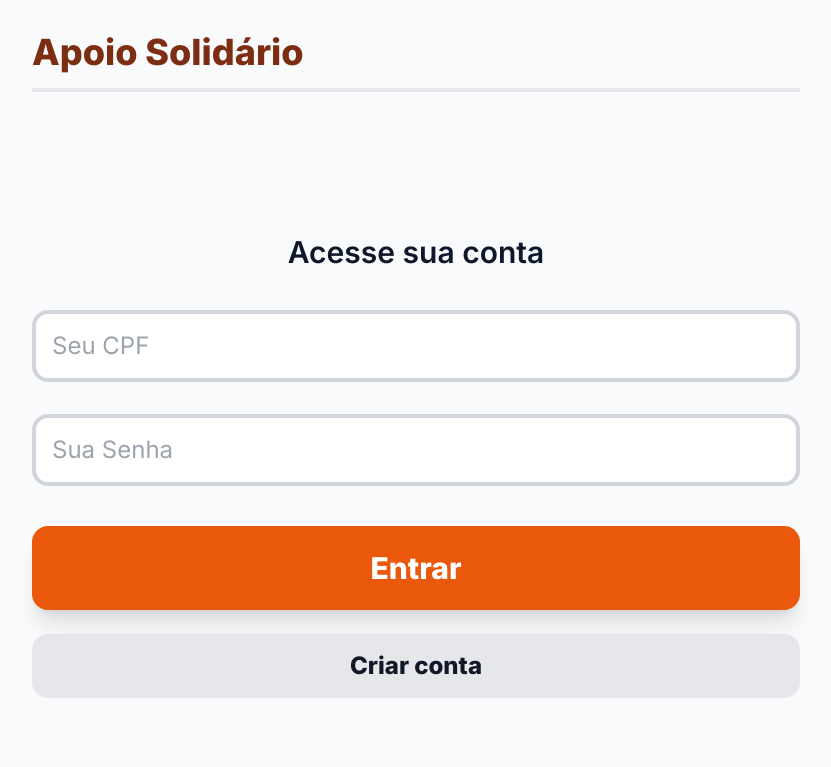
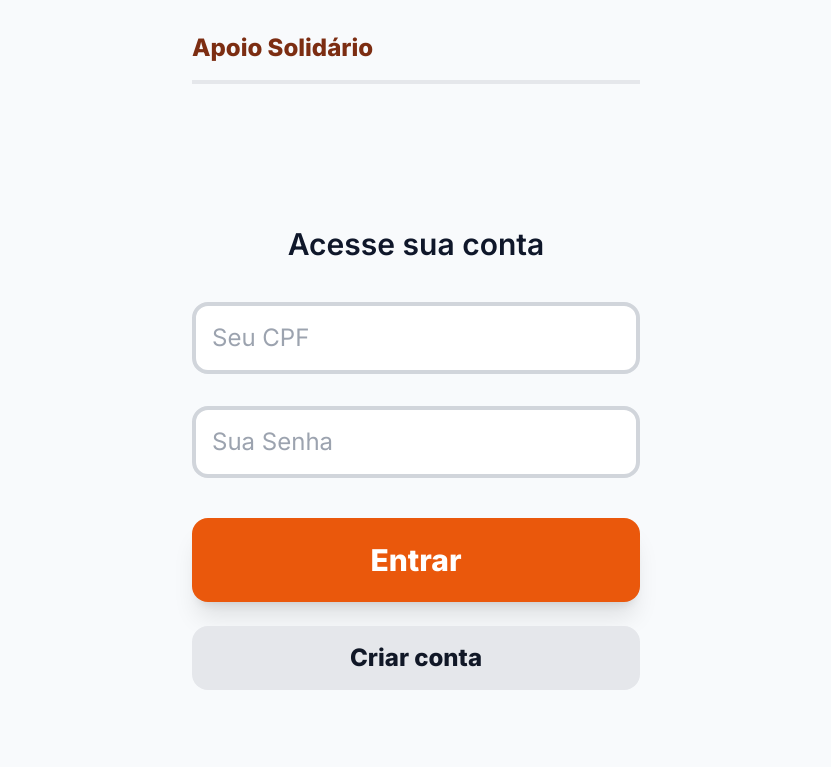
Before and after one commit to cyyzone/apoio-solidario, a Flask app: page / in a window 1280 px wide. Shown: the top 767 px of the page, without its empty margins (224-1055 px from the left). Run offline with Flask 3, Linux system fonts and the light colour scheme; some libraries are stand-ins or nearby versions.

Commit message:
Compacta layout para telas de celular

```diff
--- a/templates/index.html
+++ b/templates/index.html
@@ -33,26 +33,26 @@
 
 <body class="min-h-screen flex flex-col items-center p-4 sm:p-8">
 
-    <header class="w-full max-w-3xl flex justify-between items-center mb-8 border-b-4 border-gray-200 pb-4">
-        <h1 class="text-3xl sm:text-4xl font-extrabold text-orange-900">Apoio Solidário</h1>
-        <div class="flex items-center gap-3">
-            <button id="btn-notificacoes" class="hidden-screen relative bg-orange-100 hover:bg-orange-200 text-orange-900 font-bold py-3 px-4 rounded-xl text-xl transition-colors shadow-sm focus:ring-4 focus:ring-orange-300">
+    <header class="w-full max-w-md flex justify-between items-center gap-2 mb-6 border-b-4 border-gray-200 pb-4">
+        <h1 class="text-xl sm:text-2xl font-extrabold text-orange-900">Apoio Solidário</h1>
+        <div class="flex shrink-0 items-center gap-1.5">
+            <button id="btn-notificacoes" class="hidden-screen relative bg-orange-100 hover:bg-orange-200 text-orange-900 font-bold py-2 px-3 rounded-lg text-lg transition-colors shadow-sm focus:ring-4 focus:ring-orange-300">
                 🔔
                 <span id="notificacao-count" class="absolute -top-2 -right-2 min-w-6 h-6 rounded-full bg-red-500 text-white text-xs font-bold flex items-center justify-center px-1">0</span>
             </button>
-            <span id="usuario-logado" class="hidden-screen text-lg font-bold text-orange-900 bg-orange-100 px-3 py-2 rounded-xl"></span>
+            <span id="usuario-logado" class="hidden-screen whitespace-nowrap text-xs sm:text-sm font-bold text-orange-900 bg-orange-100 px-2 py-2 rounded-lg"></span>
             <button id="btn-back"
-                class="hidden-screen bg-gray-200 hover:bg-gray-300 text-gray-900 font-bold py-3 px-6 rounded-xl text-xl transition-colors shadow-sm focus:ring-4 focus:ring-gray-400">
+                class="hidden-screen bg-gray-200 hover:bg-gray-300 text-gray-900 font-bold py-2 px-3 rounded-lg text-sm transition-colors shadow-sm focus:ring-4 focus:ring-gray-400">
                 &larr; Voltar
             </button>
             <button id="btn-logout"
-                class="hidden-screen bg-red-500 hover:bg-red-600 text-white font-bold py-3 px-6 rounded-xl text-xl transition-colors shadow-sm focus:ring-4 focus:ring-red-300">
+                class="hidden-screen bg-red-500 hover:bg-red-600 text-white font-bold py-2 px-3 rounded-lg text-sm transition-colors shadow-sm focus:ring-4 focus:ring-red-300">
                 Sair
             </button>
         </div>
     </header>
 
-    <div id="notificacoes-panel" class="hidden-screen w-full max-w-3xl mb-6 bg-white border-4 border-orange-200 rounded-3xl shadow-xl p-4 sm:p-5">
+    <div id="notificacoes-panel" class="hidden-screen w-full max-w-md mb-6 bg-white border-4 border-orange-200 rounded-3xl shadow-xl p-4 sm:p-5">
         <div class="flex items-center justify-between mb-3">
             <h3 class="text-2xl font-bold text-orange-900">Notificações</h3>
             <div class="flex items-center gap-3">
@@ -63,7 +63,7 @@
         <div id="lista-notificacoes" class="space-y-3"></div>
     </div>
 
-    <main class="w-full max-w-3xl flex-1 flex flex-col justify-center">
+    <main class="w-full max-w-md flex-1 flex flex-col justify-center">
 
         <!-- TELA DE LOGIN -->
         <div id="screen-login" class="flex flex-col w-full gap-4 mt-10">
@@ -129,31 +129,19 @@
         </div>
 
         <!-- TELA INICIAL -->
-        <div id="screen-home" class="hidden-screen flex flex-col gap-6 sm:gap-10 w-full">
-            <h2 class="text-3xl sm:text-4xl font-semibold text-center mb-4">Como podemos ajudar hoje?</h2>
-
-            <button id="btn-perfil-home" onclick="navigateTo('screen-perfil')"
-                class="w-full bg-white border-4 border-orange-200 hover:border-orange-400 text-orange-900 font-bold py-6 px-8 rounded-2xl shadow-md text-2xl">
-                Meu Perfil 👤
+        <div id="screen-home" class="hidden-screen flex flex-col gap-4 sm:gap-6 w-full">
+            <h2 class="text-2xl sm:text-3xl font-semibold text-center mb-2">Como podemos ajudar hoje?</h2>
+
+            <button id="btn-help-home" onclick="navigateTo('screen-help')"
+                class="w-full bg-orange-600 hover:bg-orange-700 text-white font-bold py-8 px-5 rounded-2xl shadow-xl transform transition hover:scale-105 focus:ring-4 focus:ring-orange-400 flex flex-col items-center justify-center gap-3">
+                <span class="text-4xl">🙋‍♂️</span>
+                <span class="text-2xl sm:text-3xl text-center">Preciso de Ajuda</span>
             </button>
 
-            <button id="btn-help-home" onclick="navigateTo('screen-help')"
-                class="w-full bg-orange-600 hover:bg-orange-700 text-white font-bold py-12 px-8 rounded-3xl shadow-xl transform transition hover:scale-105 focus:ring-8 focus:ring-orange-400 flex flex-col items-center justify-center gap-4">
-                <span class="text-5xl sm:text-6xl">🙋‍♂️</span>
-                <span class="text-4xl sm:text-5xl">Preciso de Ajuda</span>
-            </button>
-
             <button id="btn-volunteer-home" onclick="navigateTo('screen-volunteer')"
-                class="w-full bg-orange-800 hover:bg-orange-900 text-white font-bold py-12 px-8 rounded-3xl shadow-xl transform transition hover:scale-105 focus:ring-8 focus:ring-orange-500 flex flex-col items-center justify-center gap-4">
-                <span class="text-5xl sm:text-6xl">🤝</span>
-                <span class="text-4xl sm:text-5xl">Sou Voluntário</span>
-            </button>
-
-            <button id="btn-chat-home" onclick="abrirConversasHome()"
-                class="hidden-screen w-full bg-green-600 hover:bg-green-700 text-white font-bold py-8 px-8 rounded-3xl shadow-xl text-3xl sm:text-4xl flex flex-col items-center justify-center gap-2">
-                <span class="text-5xl">💬</span>
-                <span>Conversas</span>
-                <span class="text-xl font-semibold">Fale com a pessoa do seu pedido</span>
+                class="w-full bg-orange-800 hover:bg-orange-900 text-white font-bold py-8 px-5 rounded-2xl shadow-xl transform transition hover:scale-105 focus:ring-4 focus:ring-orange-500 flex flex-col items-center justify-center gap-3">
+                <span class="text-4xl">🤝</span>
+                <span class="text-2xl sm:text-3xl text-center">Sou Voluntário</span>
             </button>
         </div>
 
@@ -293,7 +281,7 @@
     </main>
 
     <nav id="bottom-nav" aria-label="Navegação principal" class="hidden-screen fixed inset-x-0 bottom-0 z-40 border-t border-gray-200 bg-white/95 shadow-[0_-4px_16px_rgba(15,23,42,0.08)] backdrop-blur">
-        <div class="mx-auto grid max-w-3xl grid-cols-5">
+        <div class="mx-auto grid max-w-md grid-cols-5">
             <button type="button" data-nav-item="inicio" onclick="navigateTo('screen-home')" class="bottom-nav-item flex min-h-16 flex-col items-center justify-center gap-1 px-1 py-2 text-gray-500 transition-colors hover:text-orange-700" aria-label="Início" title="Início">
                 <i data-lucide="house" class="h-5 w-5" aria-hidden="true"></i>
                 <span class="text-xs font-semibold">Início</span>
@@ -492,11 +480,8 @@
             const perfil = localStorage.getItem('usuario_perfil');
             const btnAjuda = document.getElementById('btn-help-home');
             const btnVoluntario = document.getElementById('btn-volunteer-home');
-            const btnChat = document.getElementById('btn-chat-home');
-
-            if (!btnAjuda || !btnVoluntario || !btnChat) return;
-
-            btnChat.classList.toggle('hidden-screen', !localStorage.getItem('usuario_id'));
+
+            if (!btnAjuda || !btnVoluntario) return;
 
             if (perfil === 'necessitado') {
                 btnAjuda.classList.remove('hidden-screen');
```
